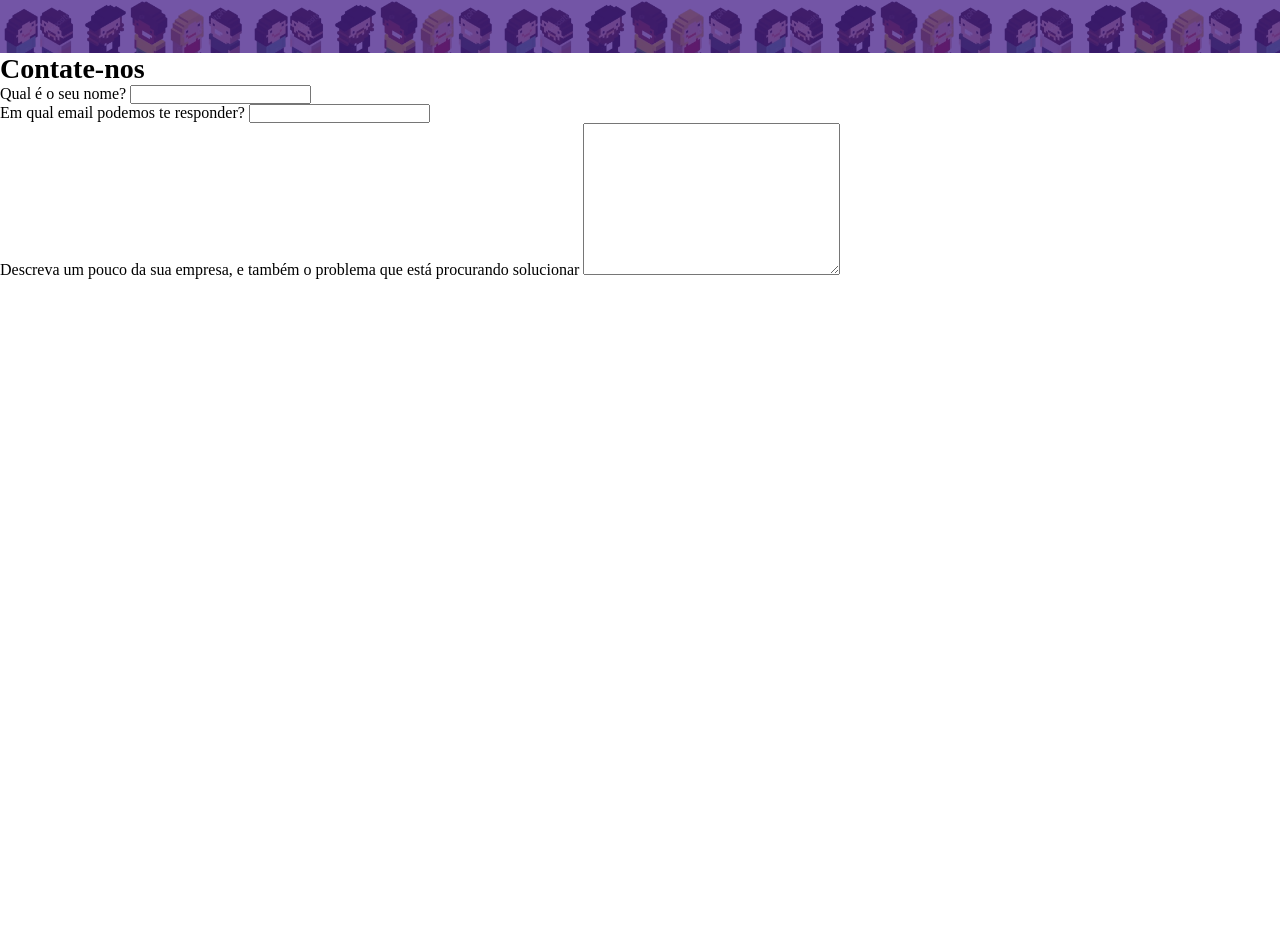
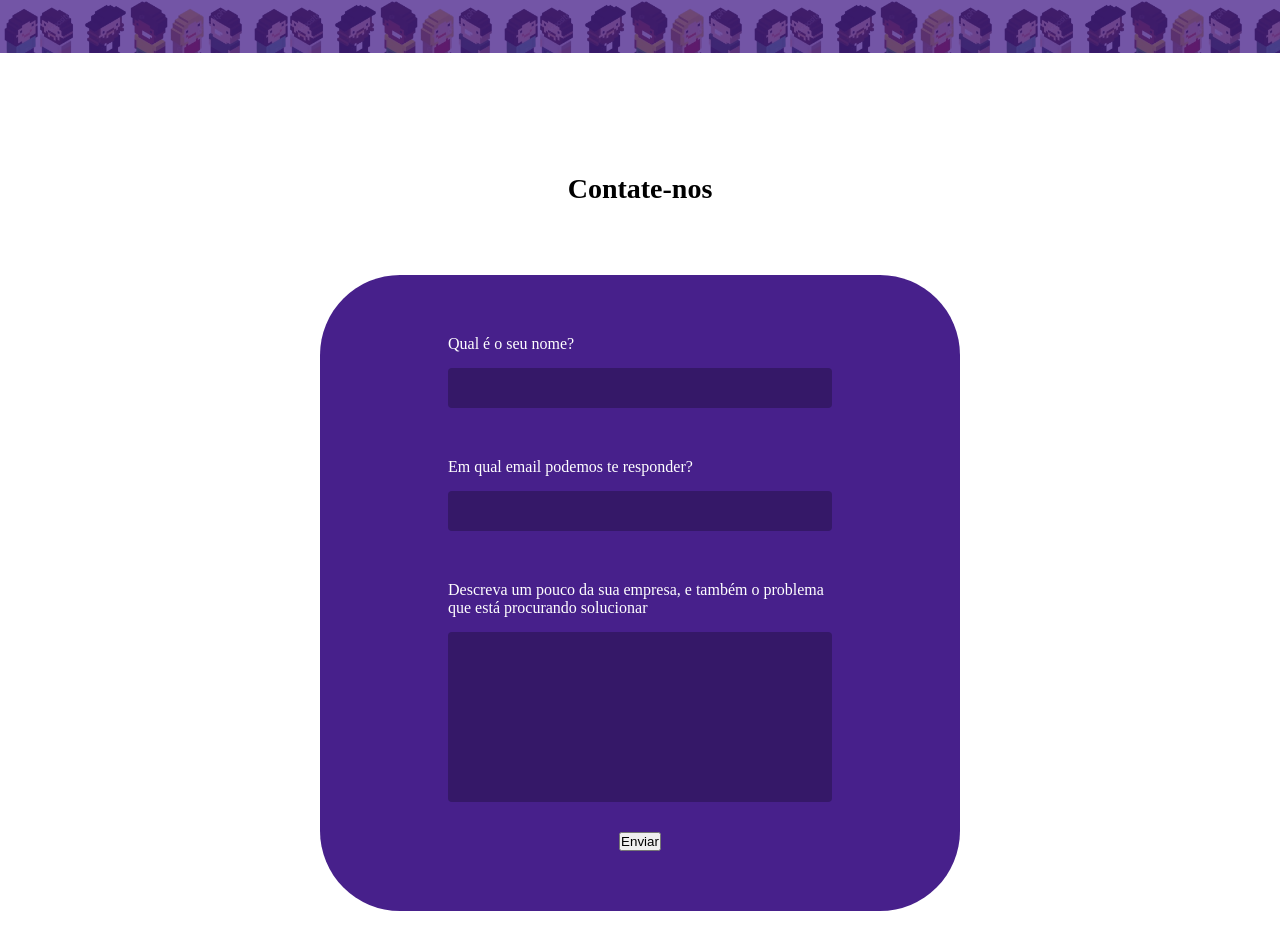
Before and after one commit to keiyw/gamificaai, a plain HTML site: page index.html in a window 1280 px wide. Shown: the part 2539-3488 px from the top of the page. Before the commit the page ends 2818 px from the top, so only its background shows below. Drawn offline with Linux system fonts and the light colour scheme; a web font is replaced by a local one.

Commit message:
feat: formulario

```diff
--- a/index.html
+++ b/index.html
@@ -105,10 +105,12 @@
                 <label for="">Em qual email podemos te responder?</label>
                 <input type="text">
             </div>
-    <div class="campo-drescricao">
-            <label for="">Descreva um pouco da sua empresa, e também o problema que está procurando solucionar</label>
+            <div class="campo-descricao">
+                <label for="">Descreva um pouco da sua empresa, e também o problema que está procurando
+                    solucionar</label>
                 <textarea id="" cols="30" rows="10"></textarea>
             </div>
+            <button type="submit">Enviar</button>
 
         </form>
     </section>
--- a/style.css
+++ b/style.css
@@ -131,6 +131,7 @@
     padding-bottom: 100px;
     margin-bottom: 100px;
 }
+
 #cases h2 {
 
     margin-bottom: 70px;
@@ -141,6 +142,7 @@
     justify-content: space-between;
 
 }
+
 .card {
     height: 400px;
     width: 250px;
@@ -153,7 +155,7 @@
 
     background-color: var(--roxo-gamifica);
     border-radius: 4px;
-    box-shadow: 5px 5px 10px 0px rgba(0,0,0,0.5);
+    box-shadow: 5px 5px 10px 0px rgba(0, 0, 0, 0.5);
 }
 
 .card img {
@@ -207,19 +209,22 @@
     background-attachment: fixed;
     position: relative;
 
+    margin-bottom: 120px;
+
 }
 
 .filtro {
     width: 100%;
     height: 100%;
 
-   background-color: #47208bc2;
+    background-color: #47208bc2;
 
-   position: absolute;
-   top: 0;
-   left: 0;
+    position: absolute;
+    top: 0;
+    left: 0;
 
 }
+
 #portfolio .container-grid {
 
     height: 100%;
@@ -227,14 +232,116 @@
     display: flex;
     flex-direction: column;
     justify-content: center;
+
 }
 
 #portfolio a {
-
+    width: fit-content;
     color: white;
 
     font-family: "Anta";
     font-size: 28px;
 
-    z-index: 0;
+    z-index: 1;
+    transition: 200ms;
 }
+
+#portfolio a:hover {
+
+    transform: scale(1.05);
+
+    transition: 200ms;
+
+}
+
+#contato {
+
+    text-align: center;
+
+    padding-bottom: 100px;
+    margin-bottom: 100px;
+}
+
+#contato h2 {
+
+    margin-bottom: 70px;
+
+}
+
+#contato form {
+
+    width: 50%;
+    margin: 0 auto;
+    padding: 60px 0;
+
+    display: flex;
+    flex-direction: column;
+    align-items: center;
+
+    border-radius: 80px;
+    background-color: var(--roxo-gamifica);
+
+    color: white;
+    font-family: "Montserrat";
+    font: 17px;
+
+}
+
+.campo {
+
+    width: 60%;
+
+    text-align: right;
+    text-align: left;
+
+    display: flex;
+    flex-direction: column;
+    justify-content: space-between;
+
+    margin-bottom: 50px;
+}
+
+.campo-descricao {
+
+    width: 60%;
+
+    text-align: left;
+
+    display: flex;
+    flex-direction: column;
+    justify-content: space-between;
+
+    margin-bottom: 30px;
+}
+
+.campo input {
+
+    height: 40px;
+
+    color: white;
+    background-color: #351868;
+
+    border: none;
+    border-radius: 4px;
+    text-indent: 10px;
+    outline: none;
+
+}
+
+.campo-descricao textarea {
+
+    color: white;
+    background-color: #351868;
+
+    border: none;
+    border-radius: 4px;
+
+    outline: none;
+    padding: 10px;
+    resize:none;
+}
+.campo label, .campo-descricao label {
+
+    margin-bottom: 15px;
+
+}
```
Lines whose indentation alone changed are shown as unchanged.
